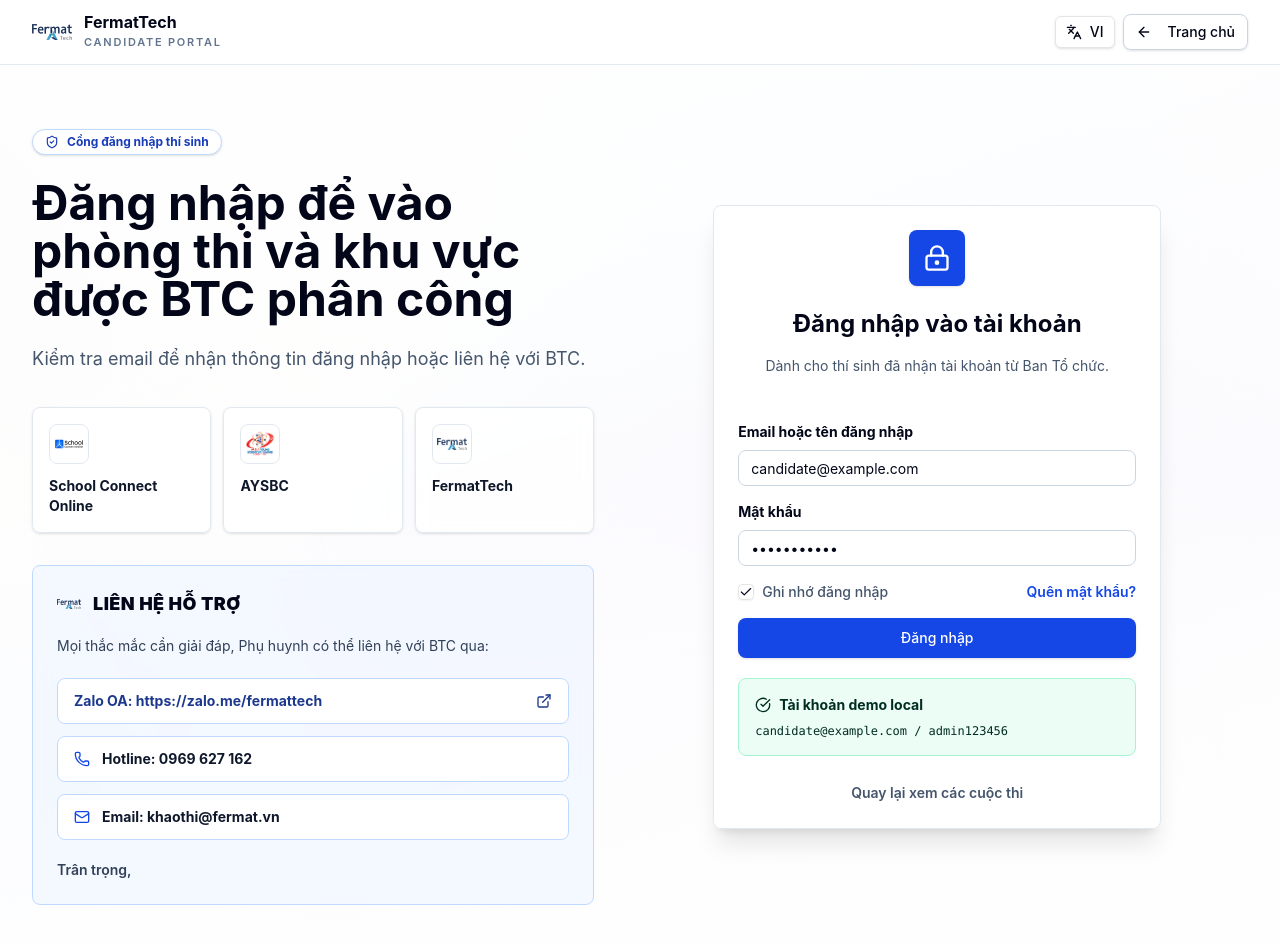
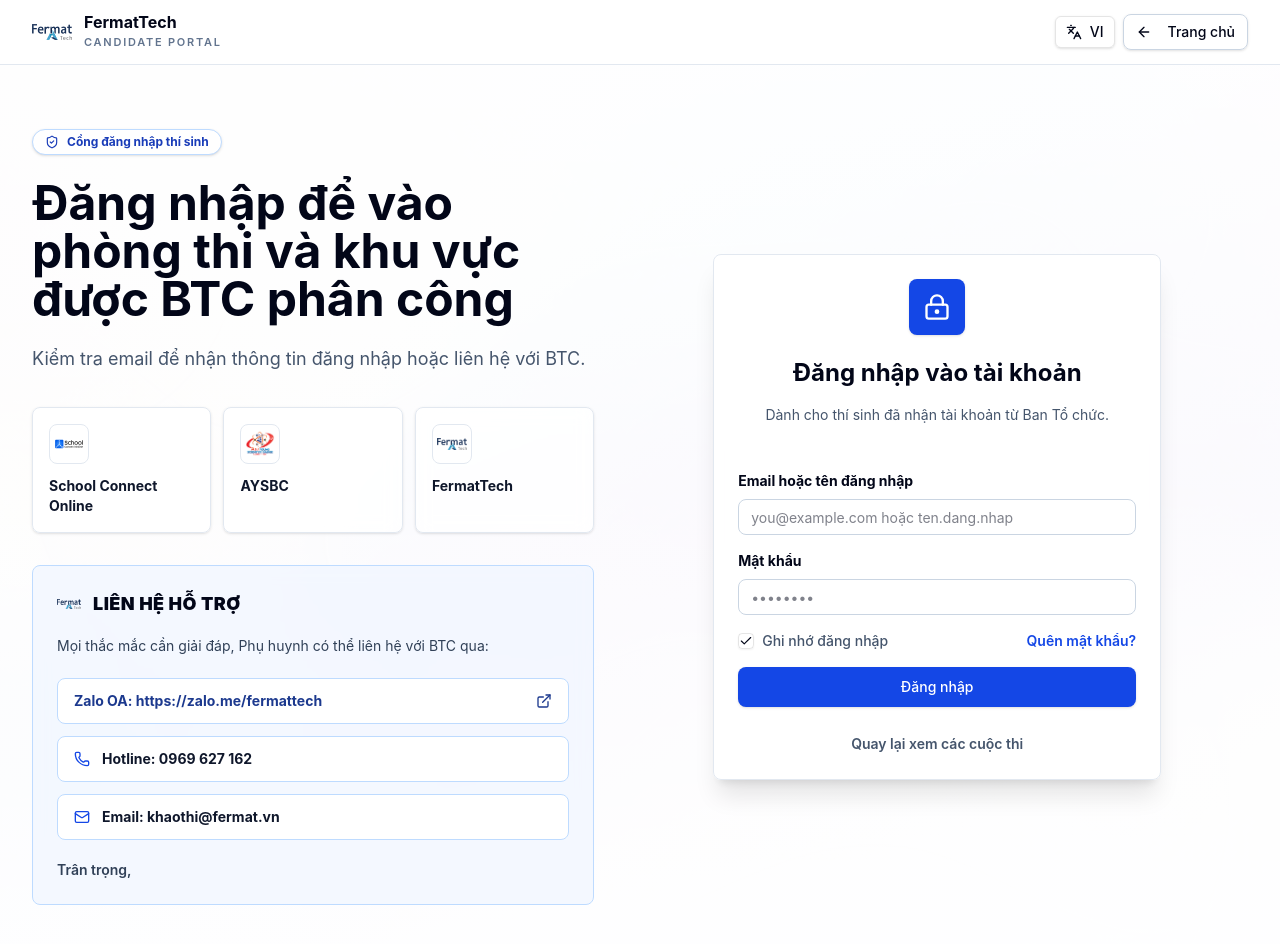
Before and after one commit to Lebinh10092003/Education-Exam, a React (Vite) app: page /login in a window 1280 px wide. Shown: the top 944 px of the page. Built offline with nearby package versions, Linux system fonts and the light colour scheme; no server answers.

Commit message:
chore: remove demo accounts from UI and documentation

```diff
--- a/src/app/pages/Login.tsx
+++ b/src/app/pages/Login.tsx
@@ -59,8 +59,8 @@ export function Login() {
   const { isSubmitting, run } = useMutationState();
   const { t } = useTranslation(["auth", "common"]);
 
-  const [identifier, setIdentifier] = useState("candidate@example.com");
-  const [password, setPassword] = useState("admin123456");
+  const [identifier, setIdentifier] = useState("");
+  const [password, setPassword] = useState("");
   const [rememberMe, setRememberMe] = useState(true);
 
   const handleSubmit = async (event: React.FormEvent<HTMLFormElement>) => {
@@ -242,14 +242,6 @@ export function Login() {
                 </Button>
               </form>
 
-              <div className="mt-5 rounded-lg border border-emerald-200 bg-emerald-50 p-4 text-sm text-emerald-950 dark:border-emerald-900 dark:bg-emerald-950/30 dark:text-emerald-100">
-                <p className="flex items-center gap-2 font-bold">
-                  <CheckCircle className="h-4 w-4" />
-                  {t("auth:login.demoCredentials")}
-                </p>
-                <p className="mt-2 font-mono text-xs">candidate@example.com / admin123456</p>
-              </div>
-
               <div className="mt-6 text-center">
                 <Link to="/" className="text-sm font-semibold text-slate-600 hover:text-blue-700 dark:text-slate-300 dark:hover:text-blue-300">
                   Quay lại xem các cuộc thi
```
Also changed, not shown: 2 other files (tests, documents, lock files or other folders).
